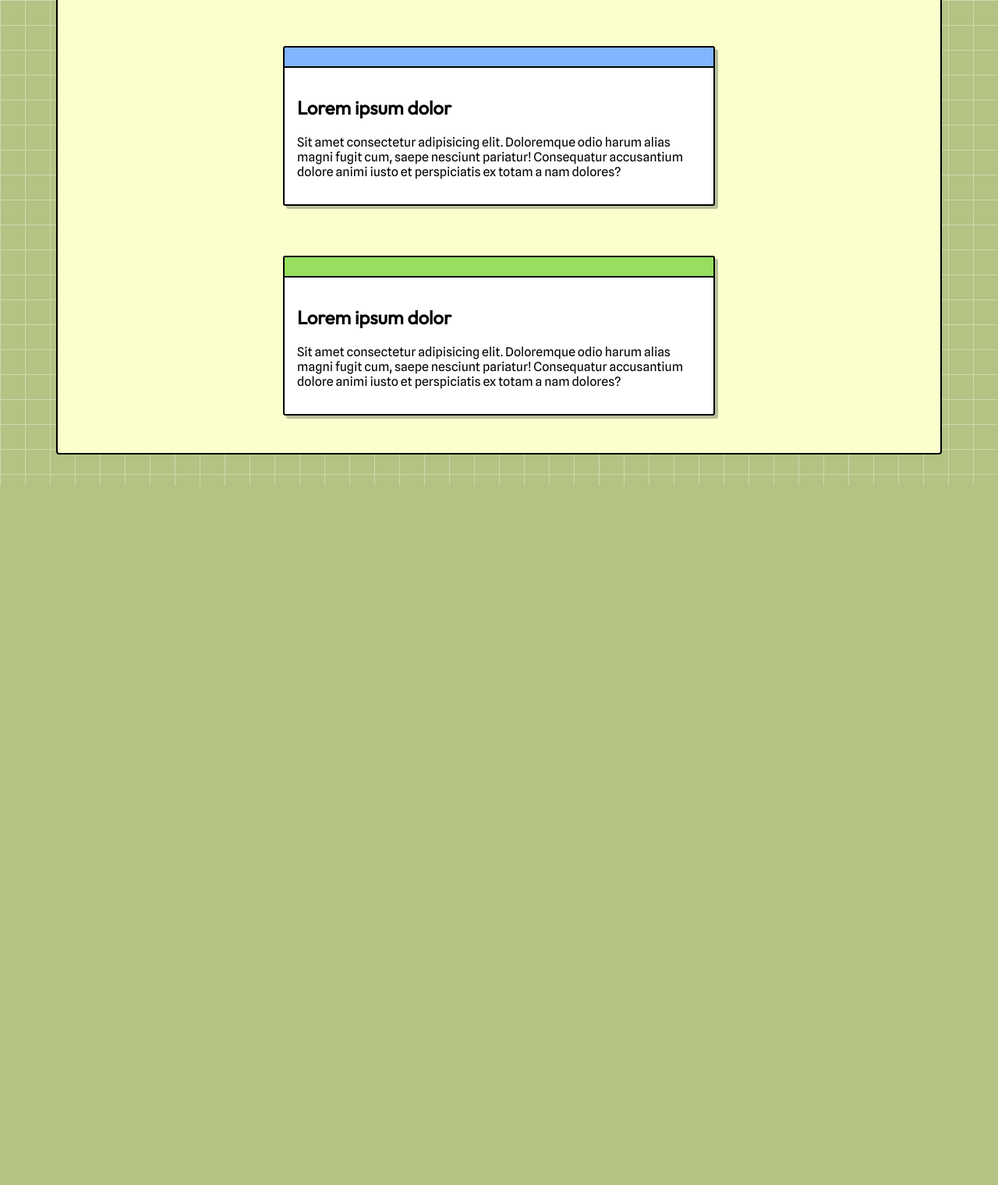
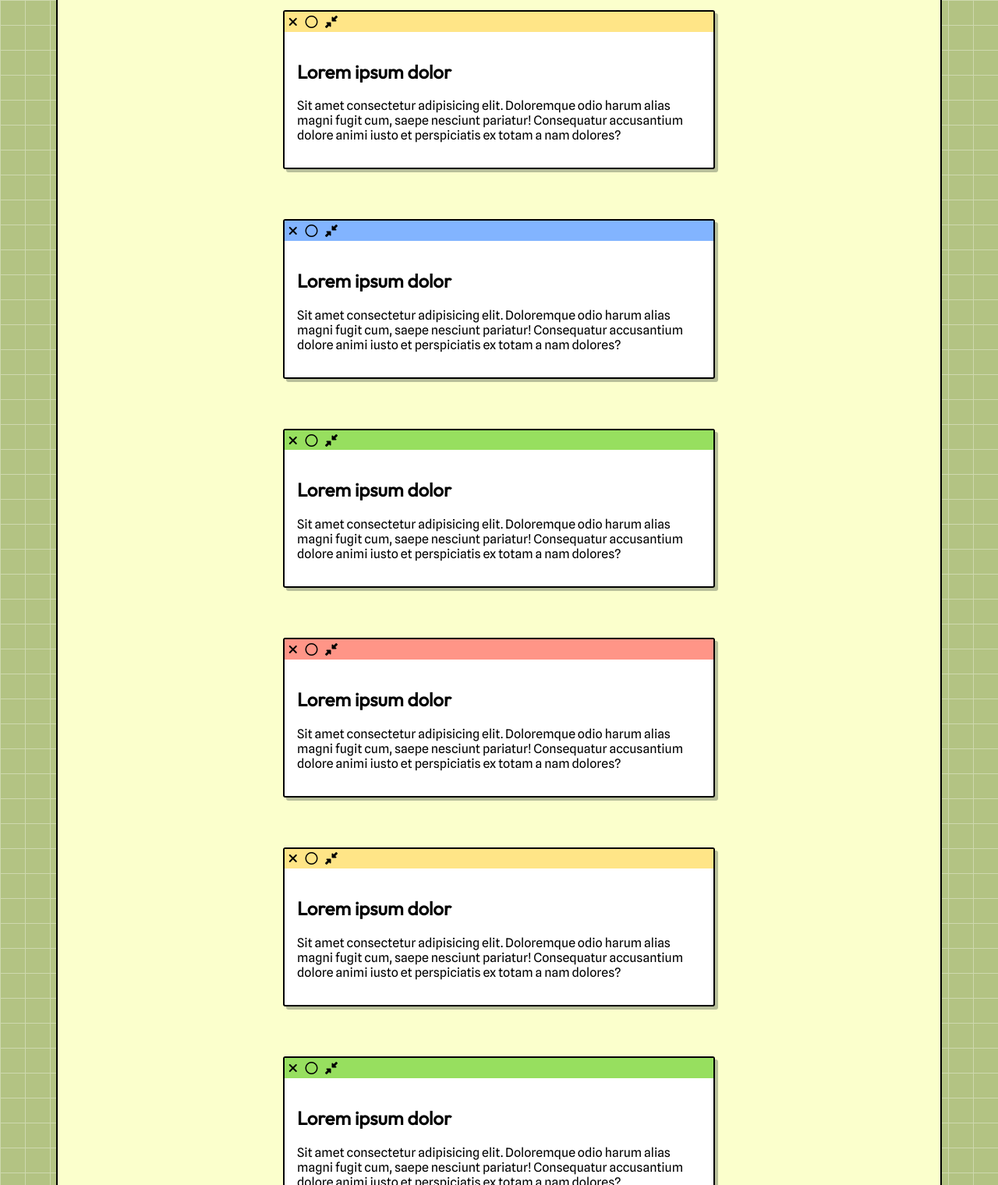
Before and after one commit to kev-kev/portfolio, a plain HTML site: page src/index.html in a window 1280 px wide. Shown: the part 1280-2800 px from the top of the page at 78% size. Before the commit the page ends 1903 px from the top, so only its background shows below. Drawn offline with nearby package versions, Linux system fonts and the light colour scheme.

Commit message:
Move divs from js to HTML, run JS on window load, adjusting grid spacing

```diff
--- a/src/index.html
+++ b/src/index.html
@@ -9,11 +9,6 @@
     <meta name="viewport" content="width=device-width, initial-scale=1">
     <link rel="stylesheet" href="https://fonts.googleapis.com/css?family=Outfit|Spline+Sans">
     <link rel="stylesheet" href="styles.css">
-    <script
-      src="https://code.jquery.com/jquery-3.6.3.js"
-      integrity="sha256-nQLuAZGRRcILA+6dMBOvcRh5Pe310sBpanc6+QBmyVM="
-      crossorigin="anonymous">
-     </script>
     <script src="scripts.js" async defer></script>
     <script src="https://kit.fontawesome.com/52571830c3.js" crossorigin="anonymous"></script>
   </head>
@@ -22,6 +17,9 @@
       <div class="header-content">
         <div class="header-grid-1">
           <div class="card intro-card">
+            <div class="card-bar">
+              <div class="card-bar-icon-container"></div>
+            </div>
             <div class="card-content">
               <h2>Hey, I'm Kevin!</h2>
               <p>Welcome to my portfolio website.</p>
@@ -33,12 +31,18 @@
         </div>
         <div class="header-grid-2">
           <div class="card header-card info-card">
+            <div class="card-bar">
+              <div class="card-bar-icon-container"></div>
+            </div>
             <div class="card-content">
               <p>To check out some of my projects, keep scrolling down!</p>
               <button>Let's Go!</button>
             </div>
           </div>
           <div class="card header-card music-card">
+            <div class="card-bar">
+              <div class="card-bar-icon-container"></div>
+            </div>
             <div class="card-content">
               <p>
                 Music card content will go here!
@@ -49,6 +53,63 @@
       </div>
       <div id="project-card-container">
         <h2>My Projects</h2>
+        <div class="card project-card">
+          <div class="card-bar">
+            <div class="card-bar-icon-container"></div>
+          </div>
+          <div class="project-card-content card-content">
+
+          </div>
+        </div>
+        <div class="card project-card">
+          <div class="card-bar">
+            <div class="card-bar-icon-container"></div>
+          </div>
+          <div class="project-card-content card-content">
+          </div>
+        </div>
+        <div class="card project-card">
+          <div class="card-bar">
+            <div class="card-bar-icon-container"></div>
+          </div>
+          <div class="project-card-content card-content">
+          </div>
+        </div>
+        <div class="card project-card">
+          <div class="card-bar">
+            <div class="card-bar-icon-container"></div>
+          </div>
+          <div class="project-card-content card-content">
+          </div>
+        </div>
+        <div class="card project-card">
+          <div class="card-bar">
+            <div class="card-bar-icon-container"></div>
+          </div>
+          <div class="project-card-content card-content">
+          </div>
+        </div>
+        <div class="card project-card">
+          <div class="card-bar">
+            <div class="card-bar-icon-container"></div>
+          </div>
+          <div class="project-card-content card-content">
+          </div>
+        </div>
+        <div class="card project-card">
+          <div class="card-bar">
+            <div class="card-bar-icon-container"></div>
+          </div>
+          <div class="project-card-content card-content">
+          </div>
+        </div>
+        <div class="card project-card">
+          <div class="card-bar">
+            <div class="card-bar-icon-container"></div>
+          </div>
+          <div class="project-card-content card-content">
+          </div>
+        </div>
       </div>
     </div>
   </body>
--- a/src/scripts.js
+++ b/src/scripts.js
@@ -1,36 +1,32 @@
-// create project cards
-for(let i = 0; i < 4; i++) {
-  const projectCard = document.createElement('div');
-  const contentContainer = document.createElement('div');
-  contentContainer.setAttribute('class', 'card-content');
-  const title = document.createElement('h2');
-  title.append(document.createTextNode('Lorem ipsum dolor'));
-  const description = document.createElement('p');
-  description.append(document.createTextNode('Sit amet consectetur adipisicing elit. Doloremque odio harum alias magni fugit cum, saepe nesciunt pariatur! Consequatur accusantium dolore animi iusto et perspiciatis ex totam a nam dolores?'));
-  contentContainer.append(title, description);
-  projectCard.append(contentContainer);
-  i % 2 === 0
-    ? projectCard.setAttribute('class', 'card project-card l-offset')
-    : projectCard.setAttribute('class', 'card project-card r-offset')
-  console.log(projectCard)
-  document.getElementById('project-card-container').append(projectCard);
-}
-
-// add header bars to cards
 const barColors = {
   blue: '#82B4FF',
   red: '#FF9587',
   green: '#97DF5F',
   yellow: '#FFE587',
   pink: '#FF93F4',
-  // black: '#1B1B1B',
 };
 
-const cards = document.getElementsByClassName('card');
 const colorValues = Object.values(barColors);
-for(const card of cards) {
-  const bar = document.createElement('div');
-  bar.setAttribute('class', 'card-header-bar');
-  bar.style.backgroundColor = colorValues[Math.floor(Math.random()*colorValues.length)]
-  card.prepend(bar);
-}
+
+window.addEventListener("load", () => {
+  const bars = document.getElementsByClassName('card-bar');
+  for(const bar of bars) {
+    bar.style.backgroundColor = colorValues[Math.floor(Math.random()*colorValues.length)];
+  }
+
+  const iconContainers = document.getElementsByClassName('card-bar-icon-container')
+  for(const iconContainer of iconContainers) {
+    iconContainer.innerHTML = `
+      <i class="bar-icon fa-solid fa-xmark"></i>
+      <i class="bar-icon fa-regular fa-circle"></i>
+      <i class="bar-icon fa-solid fa-down-left-and-up-right-to-center"></i>
+    `;
+  }
+
+  [...document.getElementsByClassName('project-card-content')].forEach((content) => {
+    content.innerHTML = `
+      <h2 class="card-title">Lorem ipsum dolor</h2>
+      <p class="card-description">Sit amet consectetur adipisicing elit. Doloremque odio harum alias magni fugit cum, saepe nesciunt pariatur! Consequatur accusantium dolore animi iusto et perspiciatis ex totam a nam dolores?</p>
+    `
+  })
+});
--- a/src/styles.css
+++ b/src/styles.css
@@ -76,13 +76,13 @@ body {
 
 .header-grid-1 {
   display: grid;
-  grid-template-rows: minmax(0, 1fr) 8rem minmax(min-content, max-content);
-  grid-template-columns: repeat(2, minmax(0, 1fr)) 8rem minmax(0, 1fr);
+  grid-template-rows: minmax(0, 1fr) 10rem minmax(min-content, max-content);
+  grid-template-columns: repeat(2, minmax(0, 1fr)) 5% minmax(0, 1fr);
 }
 
 .header-grid-2 {
   display: grid;
-  grid-template: repeat(8, 1fr) /  1fr 1fr;
+  grid-template: repeat(7, 1fr) /  1fr 1fr;
 }
 
 .header-card {
@@ -103,3 +103,15 @@ body {
   flex-direction: column;
   align-items: center;
 }
+
+.card-bar{
+  /* display: flex; */
+}
+
+.card-bar-icon-container {
+  display: flex;
+}
+
+.bar-icon {
+  margin: .3rem;
+}
```
